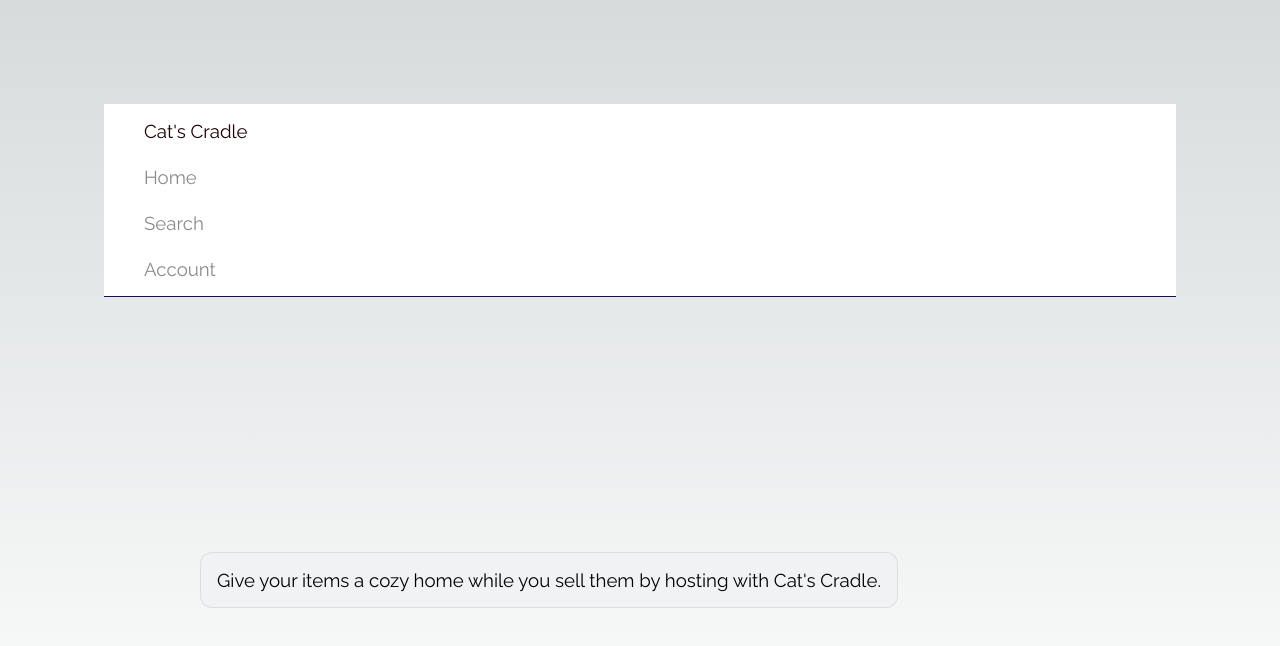
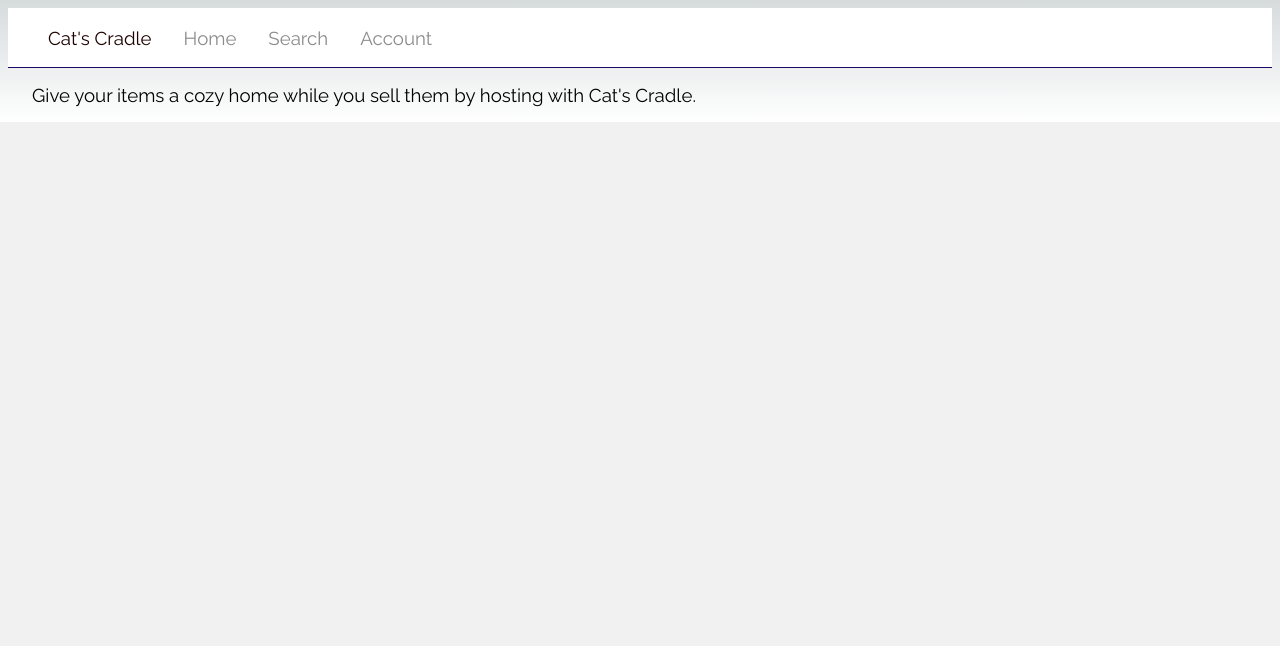
Before and after one commit to ethcala/fullstacktwo-frontend, a Next.js app in the folder cats-cradle/: page / in a window 1280 px wide. Shown: the top 646 px of the page. Built offline with nearby package versions, Linux system fonts and the light colour scheme; a web font is replaced by a local one.

Commit message:
header fixed

```diff
--- a/cats-cradle/src/components/header.tsx
+++ b/cats-cradle/src/components/header.tsx
@@ -1,7 +1,7 @@
 export default function Header(params:any) {
     return (
         <div className="navbar nav-light">
-            <div className="item-holder">
+            <div className="item-holder row">
                 <p className="nav-title">Cat's Cradle</p>
                 <p className="nav-item">Home</p>
                 <p className="nav-item">Search</p>
--- a/cats-cradle/src/pages/index.tsx
+++ b/cats-cradle/src/pages/index.tsx
@@ -15,9 +15,9 @@ export default function Home() {
         <meta name="viewport" content="width=device-width, initial-scale=1" />
         <link rel="icon" href="/favicon.ico" />
       </Head>
-      <main className={`${styles.main} ${inter.className}`}>
+      <main className={`${inter.className}`}>
         <Header />
-        <div className={styles.description}>
+        <div>
           <p>
             Give your items a cozy home while you sell them by hosting with Cat's Cradle.
           </p>
```
